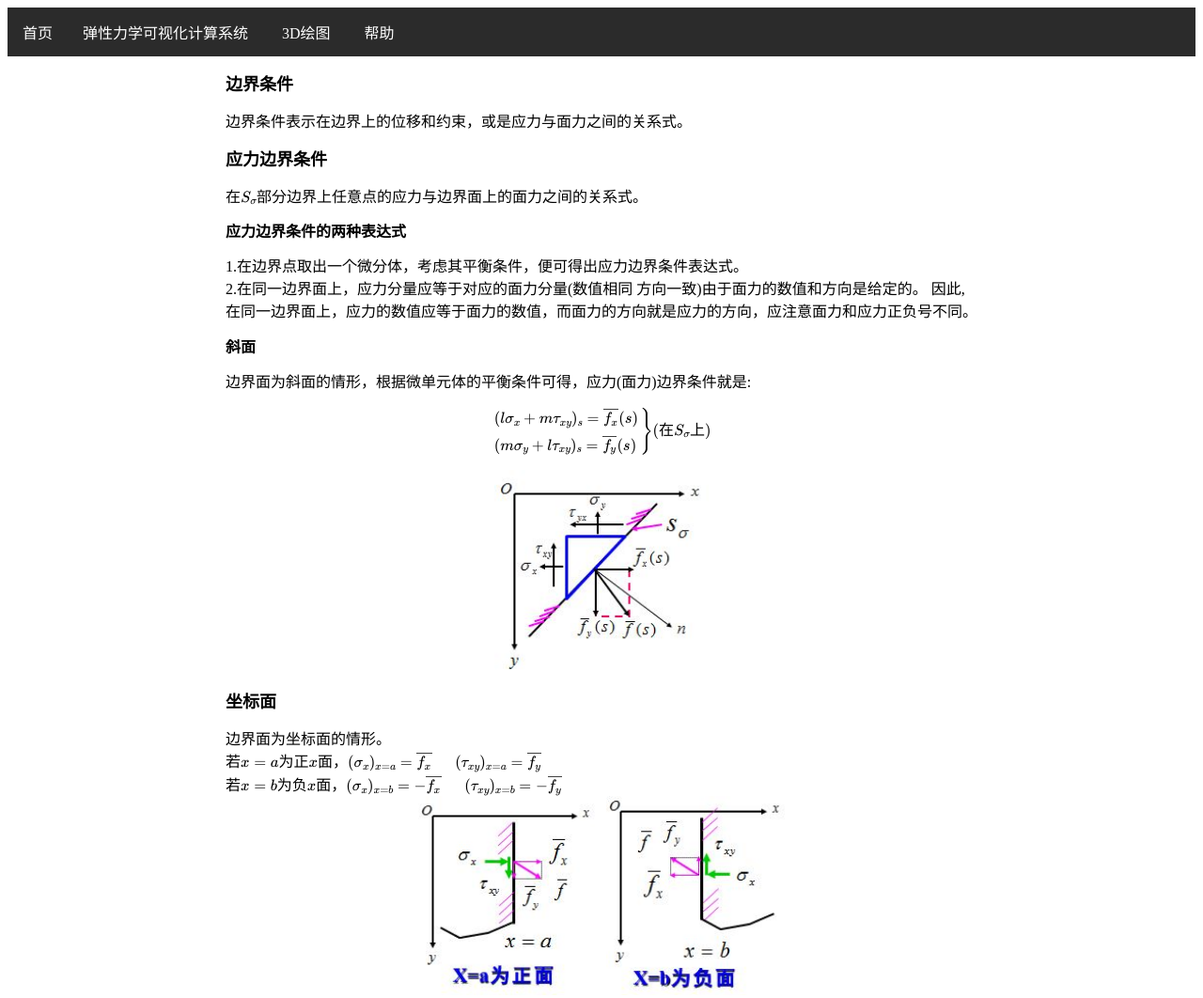
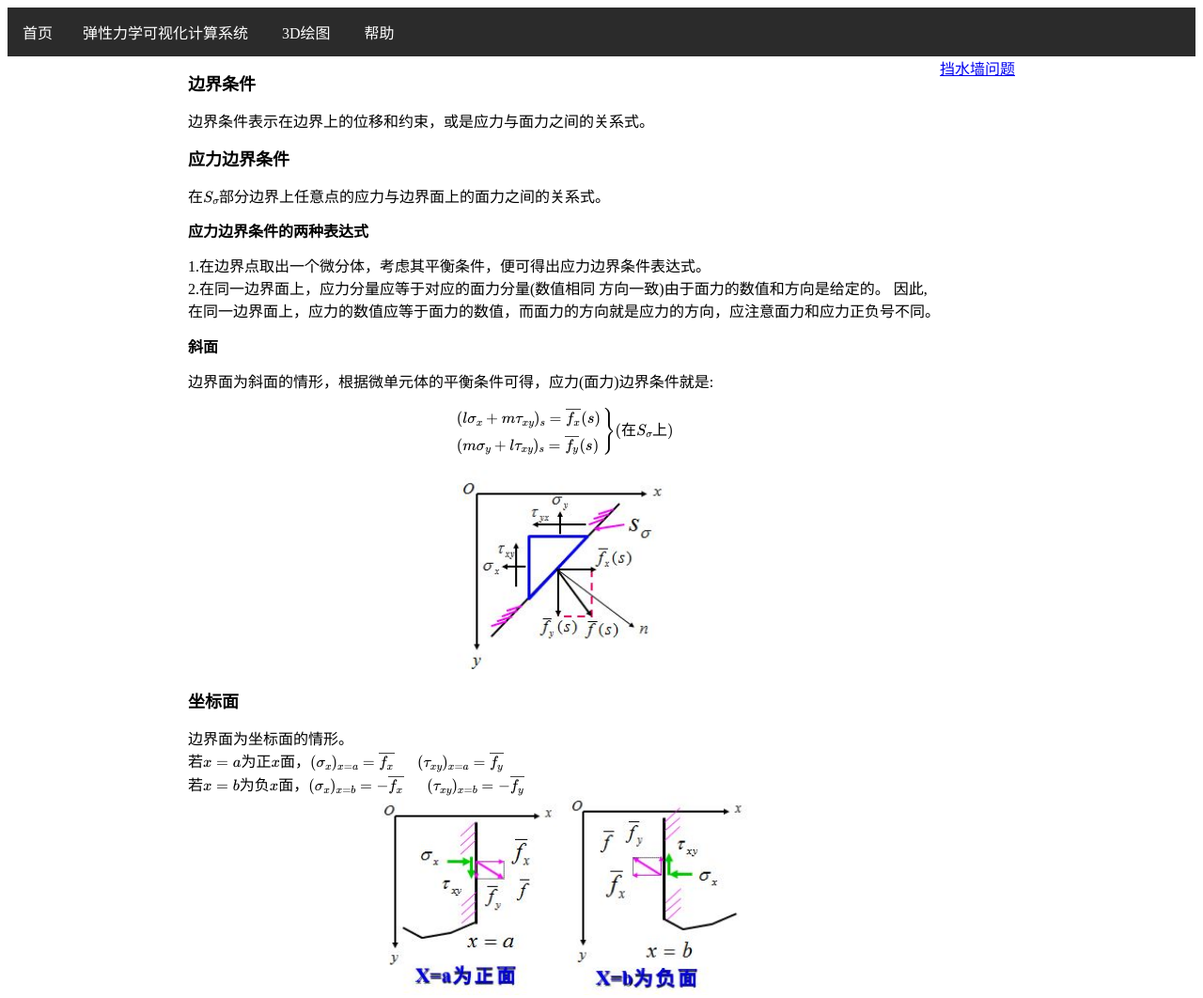
Before and after one commit to wh136/test, a plain HTML site: page index.html in a window 1280 px wide. Shown: the whole page at 94% size. Drawn offline with nearby package versions, Linux system fonts and the light colour scheme; some packages are replaced by stand-ins of ours.

Commit message:
test first

```diff
--- a/index.html
+++ b/index.html
@@ -78,8 +78,7 @@
         </div>
     </div>
 
-
-
+    <a href="answer.html">挡水墙问题</a>
 </div>
 
 </body>
```
